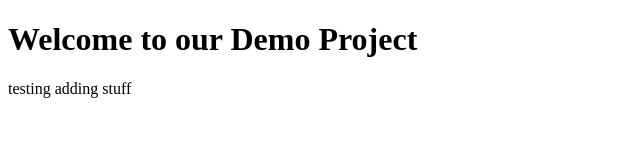
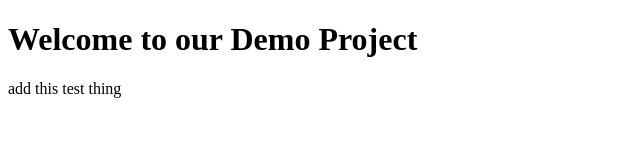
Before and after one commit to the-magic-methods/demo-project, a plain HTML site: page index.html in a window 1280 px wide. Shown: the full height of the page, 0-640 px from the left. Drawn offline with Linux system fonts and the light colour scheme.

Commit message:
Added test <p>

```diff
--- a/index.html
+++ b/index.html
@@ -1,14 +1,16 @@
 <!DOCTYPE html>
 <html lang="en">
+
 <head>
   <meta charset="UTF-8" />
   <meta http-equiv="X-UA-Compatible" content="IE=edge" />
   <meta name="viewport" content="width=device-width, initial-scale=1.0" />
   <title>Document</title>
 </head>
+
 <body>
   <h1>Welcome to our Demo Project</h1>
-    <!-- added by me (sam) -->
-    <p>testing adding stuff</p>
+  <p>add this test thing</p>
 </body>
+
 </html>
```
Lines whose indentation alone changed are shown as unchanged.
